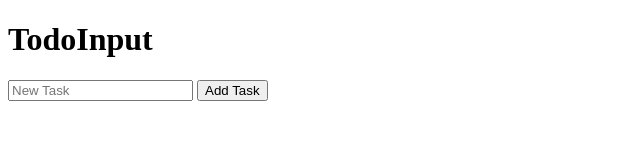
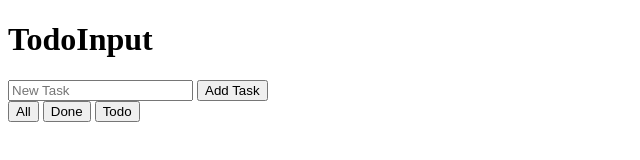
Before and after one commit to assma122/javascrip, a plain HTML site: page index.html in a window 1280 px wide. Shown: the whole page, without its empty margins (0-640 px from the left). Drawn offline with Linux system fonts and the light colour scheme.

Commit message:
Update Todo App features

```diff
--- a/index.html
+++ b/index.html
@@ -15,3 +15,9 @@
       <span id="error-message" style="color:red"></span>
       <button id="addTaskButton">Add Task</button>
     </div>
+
+    <div class="filter-buttons">
+      <button id="allTasks">All</button>
+      <button id="doneTasks">Done</button>
+      <button id="todoTasks">Todo</button>
+    </div>
```
